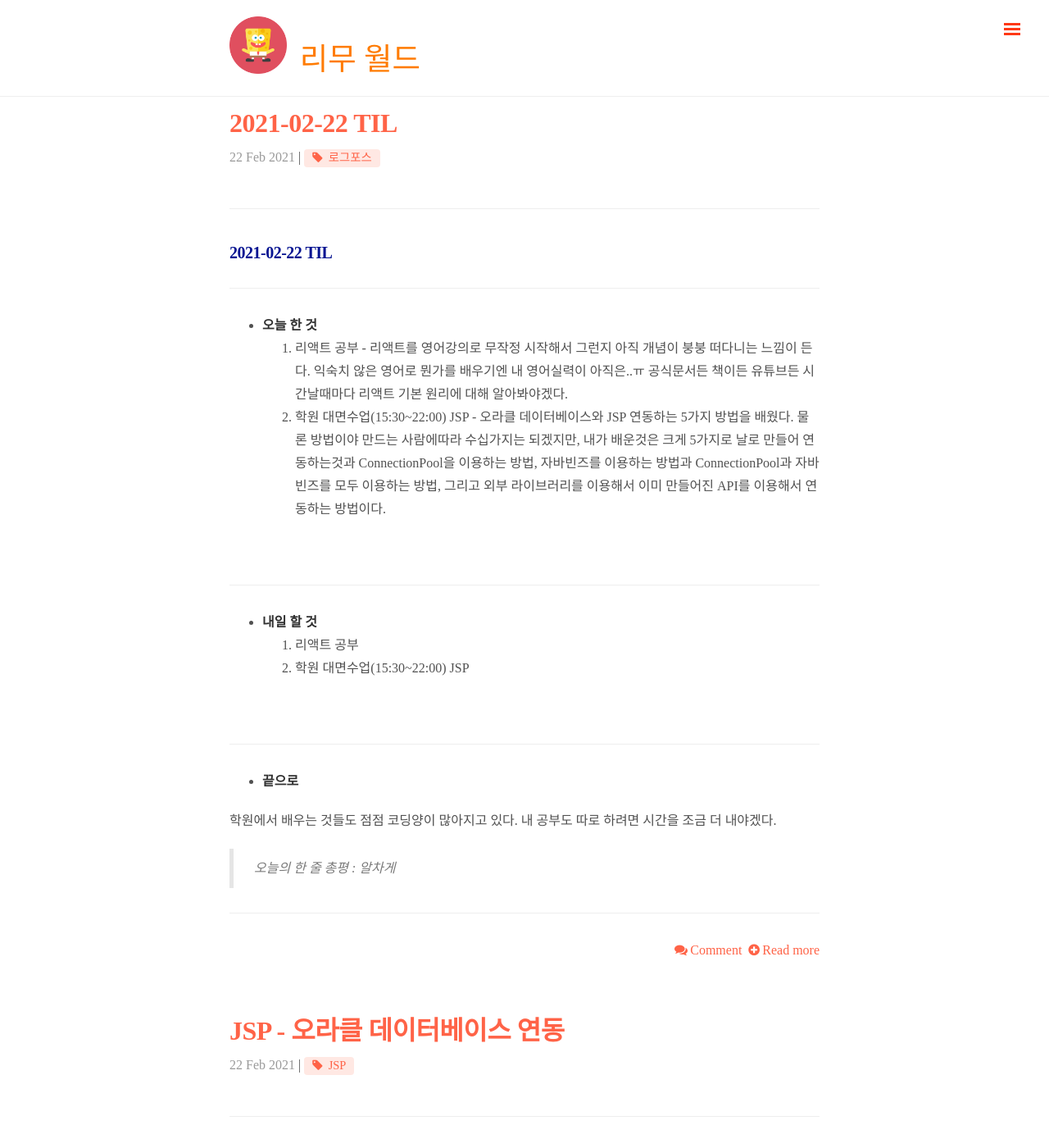
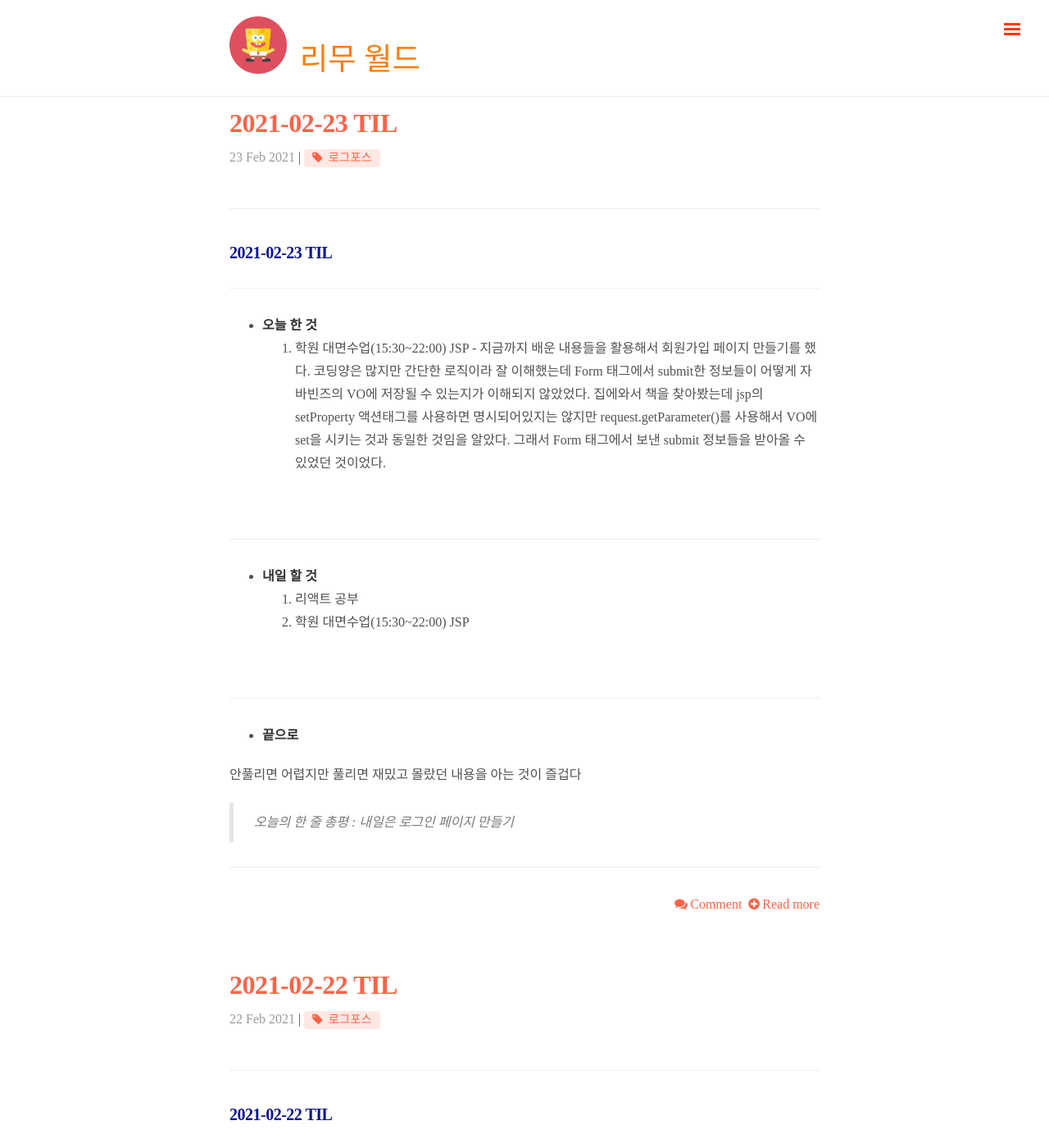
Before and after one commit to limunosekai/limunosekai.github.io, a Jekyll site: the page built from blog/index.html, in a window 1280 px wide and 1400 px high. Shown: the whole window at 82% size. Built offline with Jekyll 4.4.1, drawn with Linux system fonts in a browser that asks for light colours; nearby versions of some CDN libraries; some web fonts are replaced; the list of posts is cut into pages by our own code; comment, search, counter and statistics services are not loaded; some of the changed text lies outside the part shown.

Commit message:
업로드

```diff
--- /dev/null
+++ b/_posts/logforce/2021-02-23-log.md
@@ -0,0 +1,37 @@
+---
+layout: post
+title: 2021-02-23 TIL
+category: 로그포스
+permalink: /logforce/:year/:month/:day/:title
+tags: [로그포스]
+comments: true
+---
+
+---
+
+## 2021-02-23 TIL
+
+---
+
+- **오늘 한 것**
+  1. 학원 대면수업(15:30~22:00) JSP - 지금까지 배운 내용들을 활용해서 회원가입 페이지 만들기를 했다.   코딩양은 많지만 간단한 로직이라 잘 이해했는데 Form 태그에서 submit한 정보들이 어떻게 자바빈즈의 VO에 저장될 수 있는지가 이해되지 않았었다.  집에와서 책을 찾아봤는데 jsp의 setProperty 액션태그를 사용하면 명시되어있지는 않지만 request.getParameter()를 사용해서 VO에 set을 시키는 것과 동일한 것임을 알았다. 그래서 Form 태그에서 보낸 submit 정보들을 받아올 수 있었던 것이었다.
+
+<br>
+
+---
+
+- **내일 할 것**
+  1. 리액트 공부
+  2. 학원 대면수업(15:30~22:00) JSP
+
+<br>
+
+---
+
+- **끝으로**
+
+안풀리면 어렵지만 풀리면 재밌고 몰랐던 내용을 아는 것이 즐겁다
+
+> _오늘의 한 줄 총평 : 내일은 로그인 페이지 만들기_
+
+---
```
Also changed, not shown: _posts/jsp/2021-02-18-jsp-14.md (+1 -1 lines).
